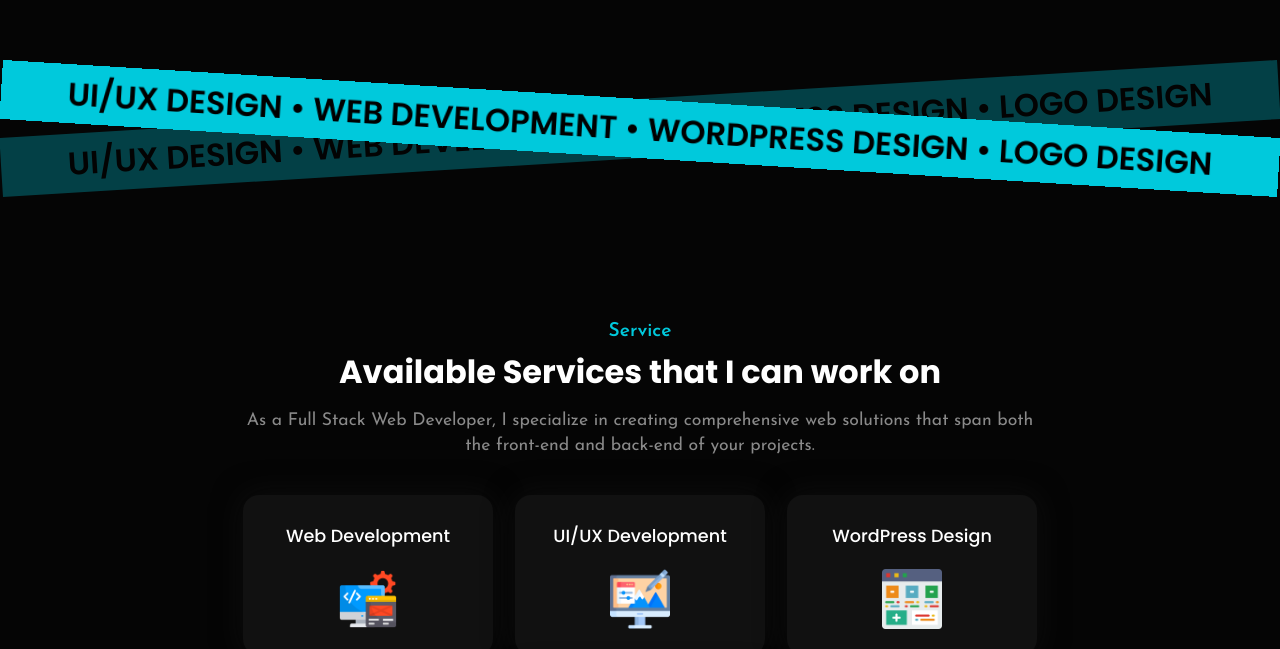
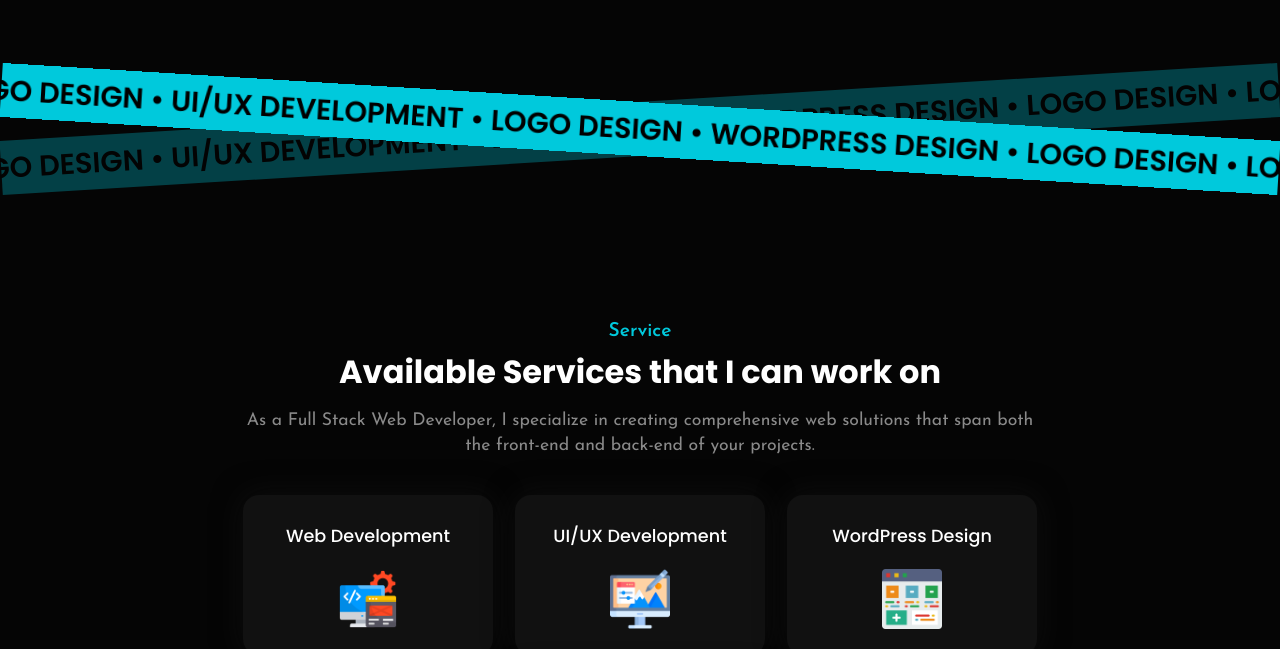
Before and after one commit to dev-jameel/profile, a React (Vite) app: page / in a window 1280 px wide. Shown: the part 1631-2280 px from the top of the page. Built offline with nearby package versions, Linux system fonts and the light colour scheme.

Commit message:
updated divider code
optimized

```diff
--- a/src/App.css
+++ b/src/App.css
@@ -71,7 +71,7 @@
 
 /* Custom Scrollbar Design */
 ::-webkit-scrollbar {
-  width: 3px;
+  width: 5px;
 }
 
 ::-webkit-scrollbar-track {
@@ -83,16 +83,20 @@
   border-radius: 8px;
 }
 
-#root{
-  display:flex;
+#root {
+  display: flex;
   flex-direction: column;
   justify-content: center;
   align-items: center;
 }
 
-#home, #about, #services, #portfolio, #contact{
-  width:100%;
-  display:flex;
+#home,
+#about,
+#services,
+#portfolio,
+#contact {
+  width: 100%;
+  display: flex;
   flex-direction: column;
   justify-content: center;
   align-items: center;
--- a/src/components/contact/contact.css
+++ b/src/components/contact/contact.css
@@ -65,3 +65,7 @@
     font-size: clamp(0.8em, 3vw, 0.9em);
     text-align: center;
 }
+
+/* .contact-container .divider .divider-line h2 {
+    font-size: 14px !important;
+} */
--- a/src/components/divider/Divider.jsx
+++ b/src/components/divider/Divider.jsx
@@ -1,14 +1,27 @@
 import './divider.css';
+import { services } from '../../constants';
 
 const Divider = () => {
     return (
         <div className="divider">
-            <div className="divider-line one">
-                <h2> UI/UX DESIGN • WEB DEVELOPMENT • WORDPRESS DESIGN • LOGO DESIGN </h2>
-            </div>
-            <div className="divider-line two">
-                <h2> UI/UX DESIGN • WEB DEVELOPMENT • WORDPRESS DESIGN • LOGO DESIGN </h2>
-            </div>
+            {['one', 'two'].map((lineClass) => (
+                <div key={lineClass} className={`divider-line ${lineClass}`}>
+                    <h2>
+                        {services.map((service, index) => (
+                            <>
+                                <span key={service.title} className='divider-titles'>
+                                    {service.title.toUpperCase()}
+                                    {index < services.length - 1 && ' • '}
+                                </span>
+                                <span key={`${service.title}`} className='divider-titles'>
+                                    {services[services.length - 1].title.toUpperCase()}
+                                    {index < services.length - 1 && ' • '}
+                                </span>
+                            </>
+                        ))}
+                    </h2>
+                </div>
+            ))}
         </div>
     );
 }
--- a/src/components/divider/divider.css
+++ b/src/components/divider/divider.css
@@ -31,10 +31,15 @@
 }
 
 .divider-line h2 {
-    font-size: clamp(1.8em, 2.5vw, 10em);
+    font-size: clamp(1.8em, 2vw, 10em);
     text-align: center;
     font-weight: 600;
     color: #000;
     white-space: nowrap;
     padding: 4px 0;
 }
+
+.divider .divider-line .divider-titles {
+    font-family: 'Poppins', sans-serif;
+    font-weight: 600;
+}
--- a/src/components/home/home.css
+++ b/src/components/home/home.css
@@ -102,6 +102,10 @@
     transform: translateX(-50%);
 }
 
+.scroll-down-link:hover span::before {
+    box-shadow: 0 0 30px var(--primary-color), 0 0 30px var(--primary-color);
+}
+
 @keyframes scrollDownAnimation {
     0% {
         transform: translateY(0);
```
Also changed, not shown: package.json (+11 -11 lines), 1 other file (tests, documents, lock files or other folders).
